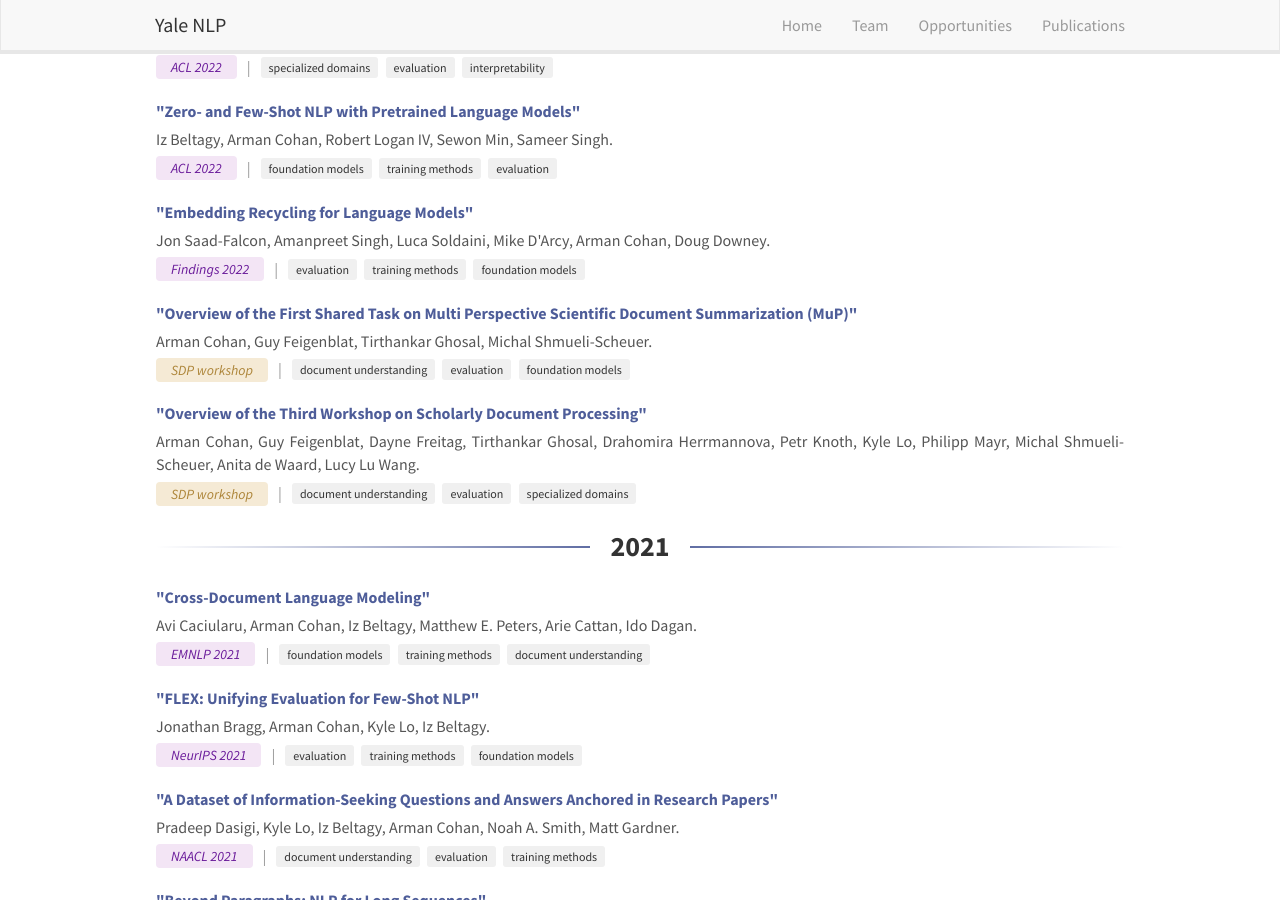
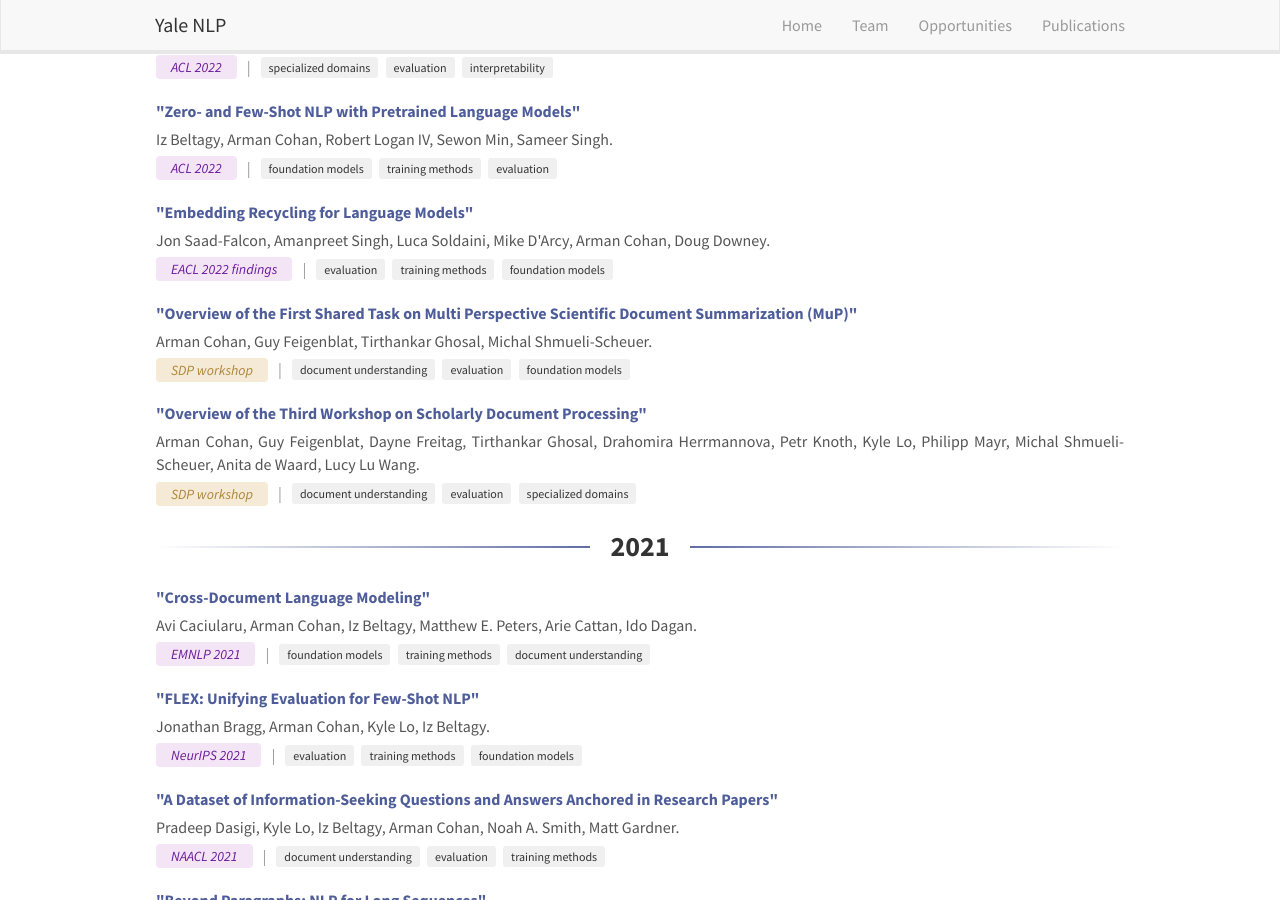
Before and after one commit to yale-nlp/yale-nlp.github.io, a Jekyll site: the page built from _pages/publications.md, in a window 1280 px wide and 900 px high, scrolled down 6907 px. Built offline with Jekyll 4.4.1, drawn with Linux system fonts in a browser that asks for light colours; nearby versions of some CDN libraries.

```diff
--- a/_data/publications/2022_publist_updated.yml
+++ b/_data/publications/2022_publist_updated.yml
@@ -131,7 +131,7 @@
   arxiv_url: Continued Pretraining for Better Zero- and Few-Shot Promptability
 - url: https://www.semanticscholar.org/paper/f75425ef1884a7bc8d367788aef111b242cd540b
   title: '"Embedding Recycling for Language Models"'
-  venue: Findings 2022
+  venue: EACL 2022 findings
   year: 2022
   authors:
     - Jon Saad-Falcon
```
